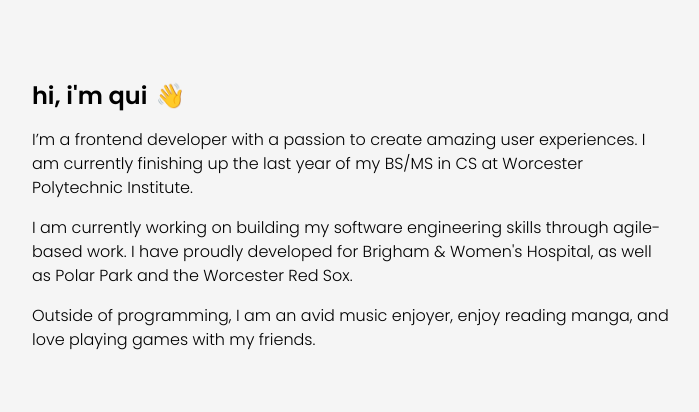
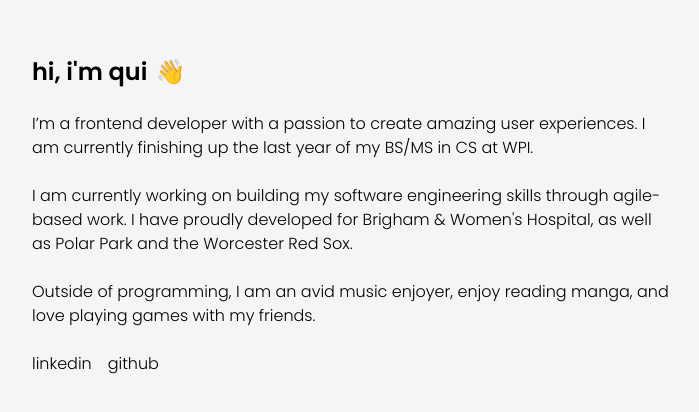
Before and after one commit to quinguyen-dev/.com, a Next.js app: page / in a window 1280 px wide. Shown: the part 184-596 px from the top of the page, without its empty margins (288-987 px from the left). Built offline with nearby package versions, Linux system fonts and the light colour scheme.

Commit message:
[✅] Very simple setup for home page.

```diff
--- a/src/app/page.tsx
+++ b/src/app/page.tsx
@@ -1,14 +1,16 @@
 "use client";
-import { motion } from "framer-motion";
+import { m, LazyMotion, domAnimation } from "framer-motion";
+import Link from "next/link";
 import { useInitialIntroAnimation } from "@/hooks/useInitialIntroAnimation";
 
 export default function IntroPage() {
   const scope = useInitialIntroAnimation();
 
   return (
-    <motion.div
+    <LazyMotion features={domAnimation}>
+      <m.div
         ref={scope}
-      className="flex min-w-[150px] flex-col justify-center px-4 sm:px-0 [&>p]:mt-4"
+        className="flex min-w-[150px] flex-col justify-center px-4 sm:px-0 [&>p]:mt-6"
       >
         <h1 className="whitespace-nowrap text-2xl font-bold opacity-0">
           hi, i'm qui
@@ -16,18 +18,25 @@ export default function IntroPage() {
         </h1>
         <p className="max-h-0 overflow-hidden opacity-0">
           I’m a frontend developer with a passion to create amazing user
-        experiences. I am currently finishing up the last year of my BS/MS in CS
-        at Worcester Polytechnic Institute.
+          experiences. I am currently finishing up the last year of my BS/MS in
+          CS at WPI.
         </p>
         <p className="max-h-0 overflow-hidden opacity-0">
           I am currently working on building my software engineering skills
-        through agile-based work. I have proudly developed for Brigham & Women's
-        Hospital, as well as Polar Park and the Worcester Red Sox.
+          through agile-based work. I have proudly developed for Brigham &
+          Women's Hospital, as well as Polar Park and the Worcester Red Sox.
         </p>
         <p className="max-h-0 overflow-hidden opacity-0">
-        Outside of programming, I am an avid music enjoyer, enjoy reading manga,
-        and love playing games with my friends.
+          Outside of programming, I am an avid music enjoyer, enjoy reading
+          manga, and love playing games with my friends.
         </p>
-    </motion.div>
+        <div className="flex space-x-4 opacity-0">
+          <Link href="https://www.linkedin.com/in/quingocnguyen/">
+            linkedin
+          </Link>
+          <Link href="https://github.com/quinguyen-dev">github</Link>
+        </div>
+      </m.div>
+    </LazyMotion>
   );
 }
--- a/src/app/resume/page.tsx
+++ /dev/null
@@ -1,3 +0,0 @@
-export default function ResumePage() {
-  return <div>Resume</div>;
-}
--- a/src/app/work/page.tsx
+++ /dev/null
@@ -1,3 +0,0 @@
-export default function WorkPage() {
-  return <div>Work</div>;
-}
--- a/src/hooks/useInitialIntroAnimation.tsx
+++ b/src/hooks/useInitialIntroAnimation.tsx
@@ -23,8 +23,16 @@ export function useInitialIntroAnimation(): AnimationScope {
         { maxHeight: "150px", y: [100, 0], opacity: 1 },
         {
           delay: stagger(0.2),
-          duration: 0.45,
+          duration: 0.5,
           opacity: { duration: 0 },
+        },
+      ],
+      [
+        "div",
+        {
+          backgroundColor: "#0000",
+          opacity: 1,
+          marginTop: "24px",
         },
       ],
     ]);
```
Lines whose indentation alone changed are shown as unchanged.
